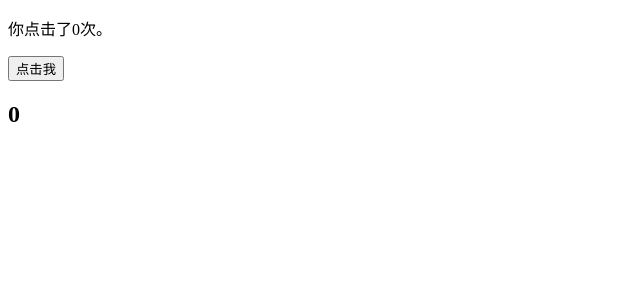
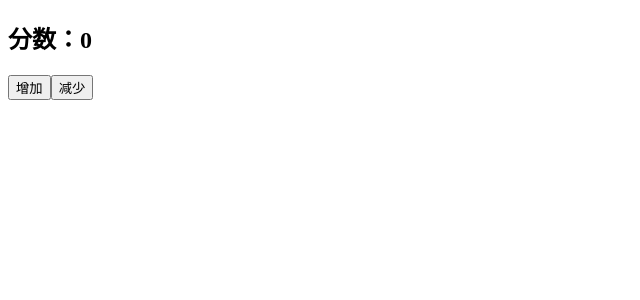
Before and after one commit to xiezipei/react-demos, a React (Create React App) app in the folder demo11/: page / in a window 1280 px wide. Shown: the top 300 px of the page, without its empty margins (0-640 px from the left). Built offline with nearby package versions, Linux system fonts and the light colour scheme.

Commit message:
update(demo11): useReducer

```diff
--- /dev/null
+++ b/demo11/src/AppReducer.js
@@ -0,0 +1,23 @@
+import React, { useReducer } from 'react';
+
+function AppReducer() {
+    const [ count, dispatch ] = useReducer((state, action) => {
+        switch(action) {
+            case 'add':
+                return state + 1
+            case 'sub':
+                return state - 1
+            default:
+                return state
+        }
+    }, 0)
+    return (
+        <div>
+            <h2>分数：{ count }</h2>
+            <button onClick={() => dispatch('add')}>增加</button>
+            <button onClick={() => dispatch('sub')}>减少</button>
+        </div>
+    )
+}
+
+export default AppReducer
--- a/demo11/src/index.js
+++ b/demo11/src/index.js
@@ -6,6 +6,7 @@
 // import LifeCycle from './LifeCycle'
 // import LifeCycleByHooks from './LifeCycleByHooks'
 // import AppUseEffect from './AppUseEffect'
-import AppUseContext from './AppUseContext'
+// import AppUseContext from './AppUseContext'
+import AppReducer from './AppReducer'
 
-ReactDOM.render(<AppUseContext />, document.getElementById('root'))
+ReactDOM.render(<AppReducer />, document.getElementById('root'))
```
